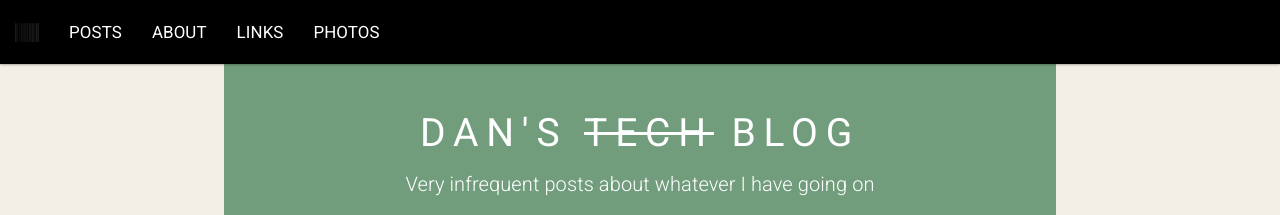
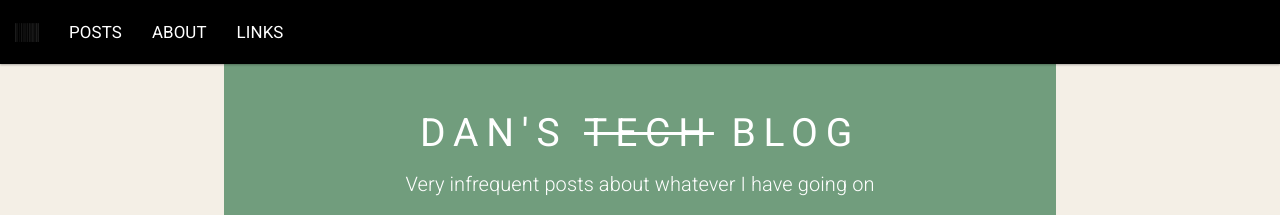
Before and after one commit to DanDobrick/blog, a Jekyll site: the page built from index.html, in a window 1280 px wide. Shown: the top 215 px of the page. Built offline with Jekyll 4.4.1, drawn with Linux system fonts in a browser that asks for light colours; the list of posts is cut into pages by our own code.

Commit message:
Hide Photos nav link until there is a photo post

```diff
--- a/_data/settings.yml
+++ b/_data/settings.yml
@@ -7,6 +7,7 @@ menu:
     link: /blog/links
   - name: Photos
     link: /blog/photos
+    requires: photos  # only shown once there's at least one photo post
   # - name: Unexplored Games
   #   link: https://www.unexplored-games.com/
   # - name: Contact
--- a/_includes/header.html
+++ b/_includes/header.html
@@ -14,7 +14,9 @@
 			<div id="navbar-collapse-menu" class="collapse navbar-collapse">
 				<ul class="nav navbar-nav">
 
+					{% assign photo_posts = site.posts | where: "photo", true %}
 					{% for item in site.data.settings.menu %}
+					{% if item.requires == "photos" and photo_posts.size == 0 %}{% continue %}{% endif %}
 						<!-- If has submenus -->
 						{% if item.submenu %}
 						<li class="dropdown">
```
